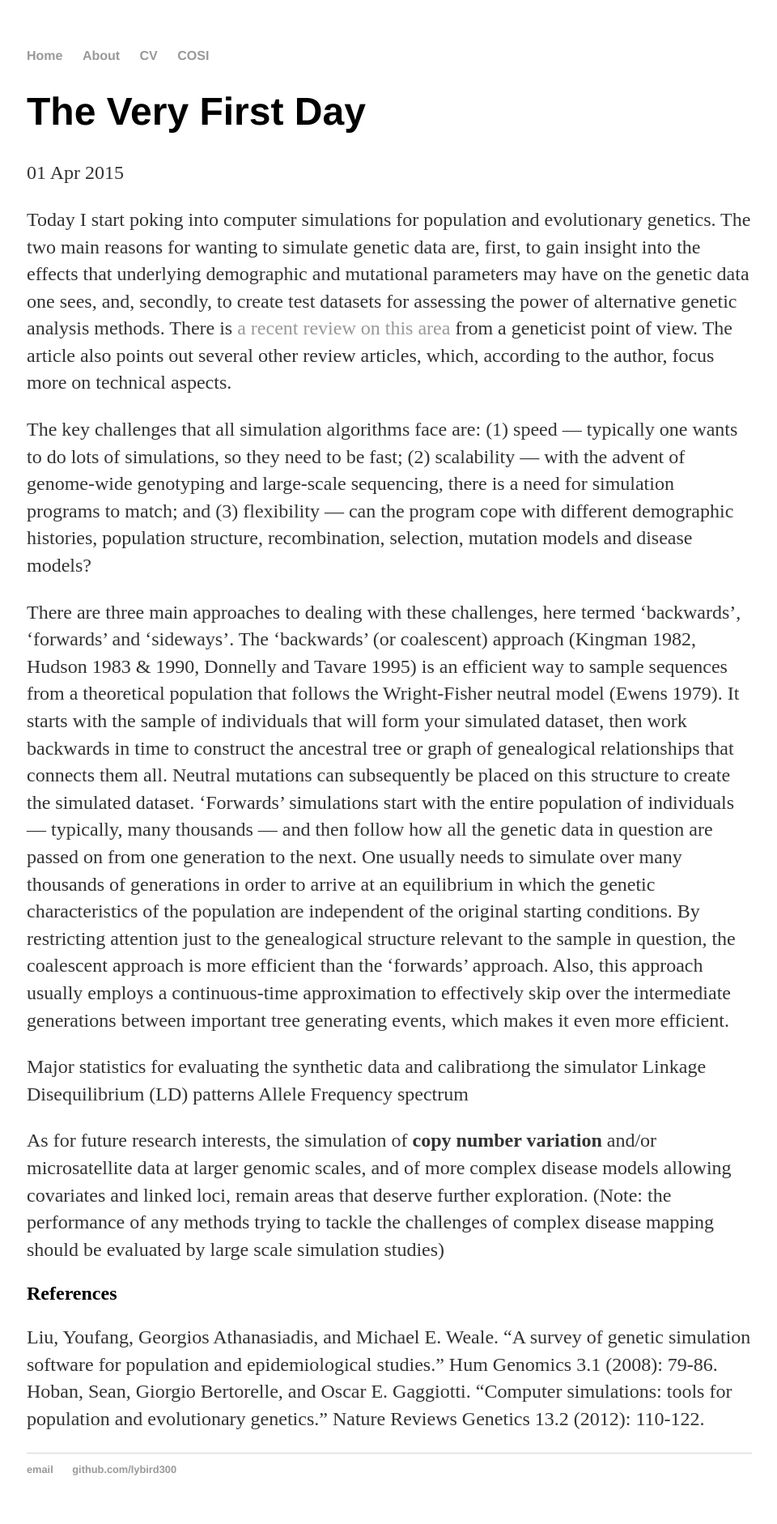
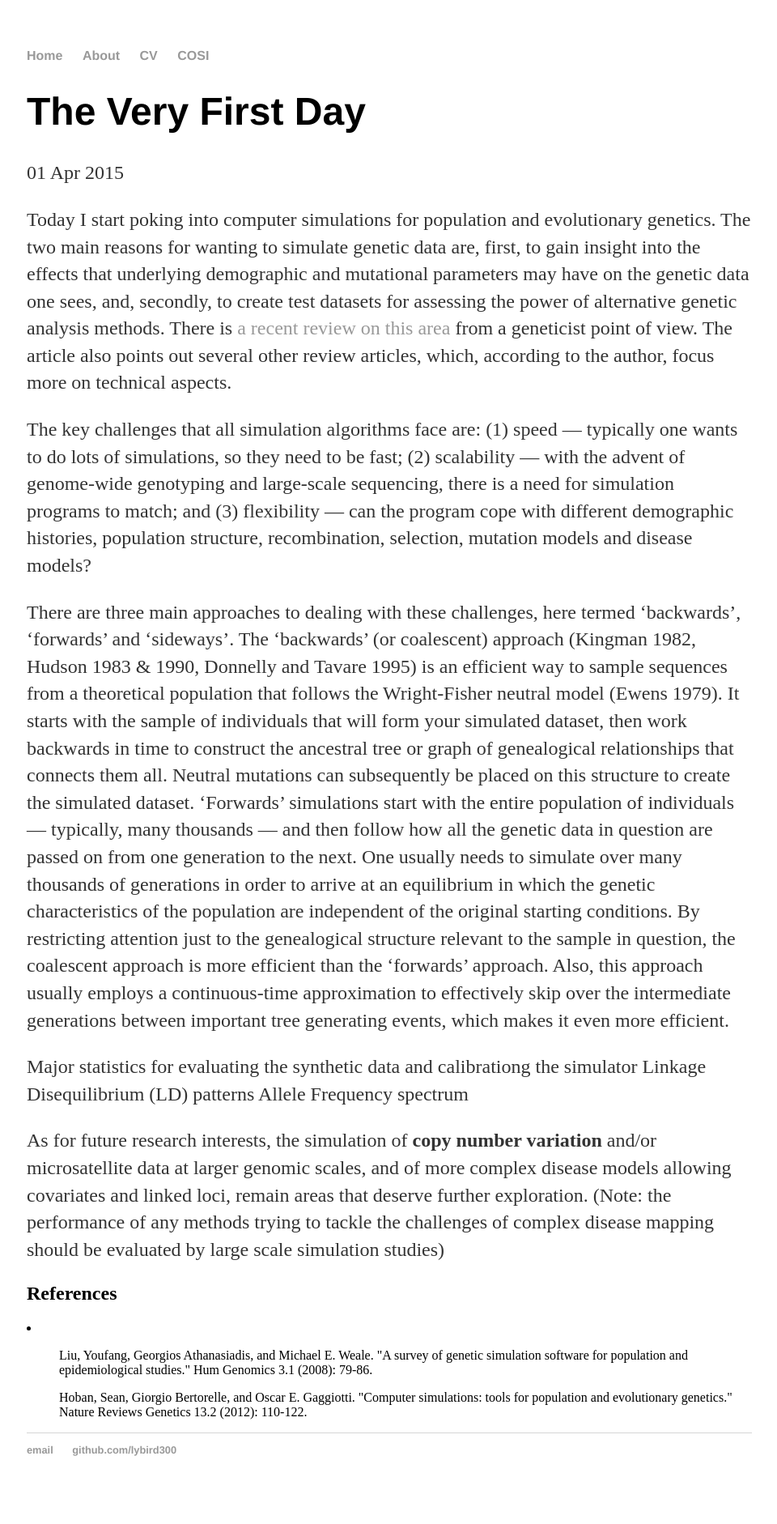
Before and after one commit to lybird300/lybird300.github.io, a Jekyll site: the page built from _posts/2015-04-01-poking-started.md, in a window 1280 px wide. Shown: the whole page at 81% size, without its empty margins (159-1119 px from the left). Built offline with Jekyll 4.4.1, drawn with Linux system fonts in a browser that asks for light colours; after the commit the page ends 1858 px from its top, so only the background shows below that.

Commit message:
Update 2015-04-01-poking-started.md

```diff
--- a/_posts/2015-04-01-poking-started.md
+++ b/_posts/2015-04-01-poking-started.md
@@ -17,5 +17,6 @@
 As for future research interests, the simulation of <b>copy number variation</b> and/or microsatellite data at larger genomic scales, and of more complex disease models allowing covariates and linked loci, remain areas that deserve further exploration. (Note:  the performance of any methods trying to tackle the challenges of complex disease mapping should be evaluated by large scale simulation studies)
 
 <h2>References</h2>
-Liu, Youfang, Georgios Athanasiadis, and Michael E. Weale. "A survey of genetic simulation software for population and epidemiological studies." Hum Genomics 3.1 (2008): 79-86.
-Hoban, Sean, Giorgio Bertorelle, and Oscar E. Gaggiotti. "Computer simulations: tools for population and evolutionary genetics." Nature Reviews Genetics 13.2 (2012): 110-122.
+<li>
+<ul>Liu, Youfang, Georgios Athanasiadis, and Michael E. Weale. "A survey of genetic simulation software for population and epidemiological studies." Hum Genomics 3.1 (2008): 79-86.</ul>
+<ul>Hoban, Sean, Giorgio Bertorelle, and Oscar E. Gaggiotti. "Computer simulations: tools for population and evolutionary genetics." Nature Reviews Genetics 13.2 (2012): 110-122.<ul>
```
